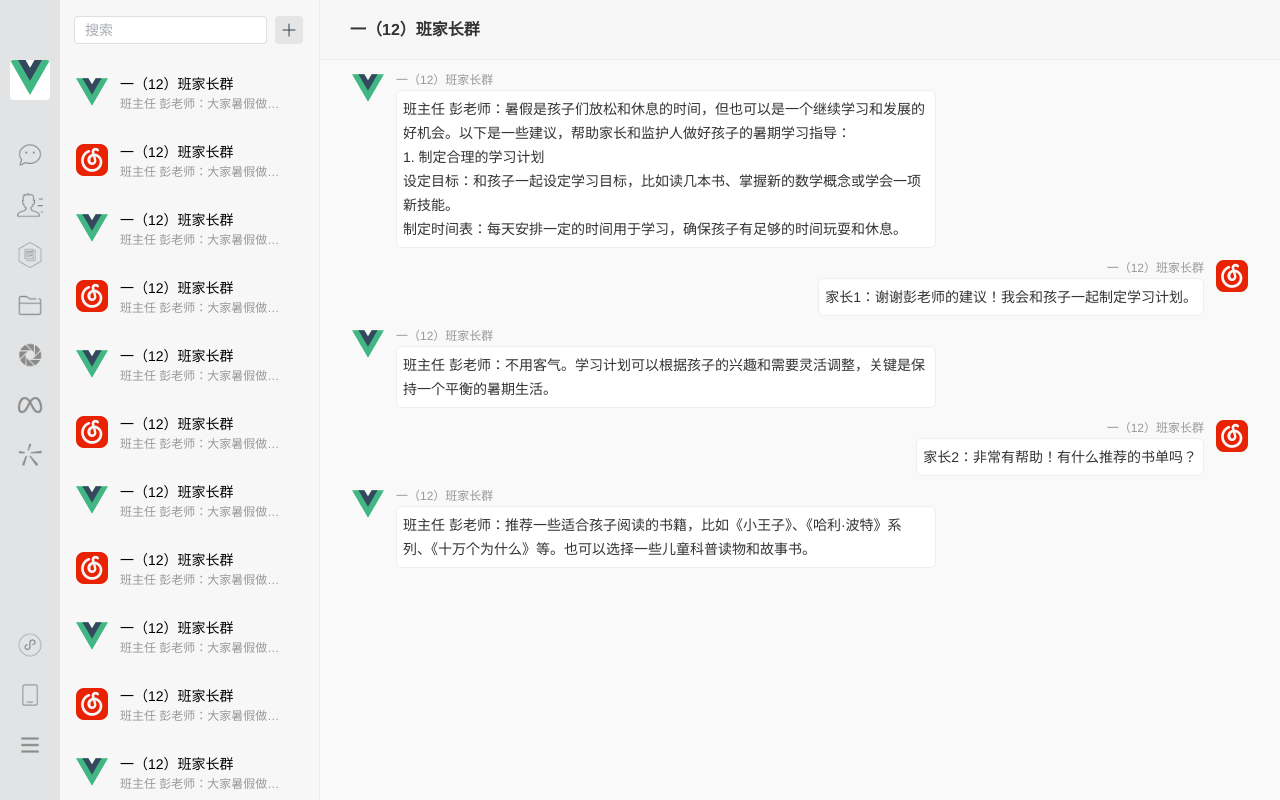
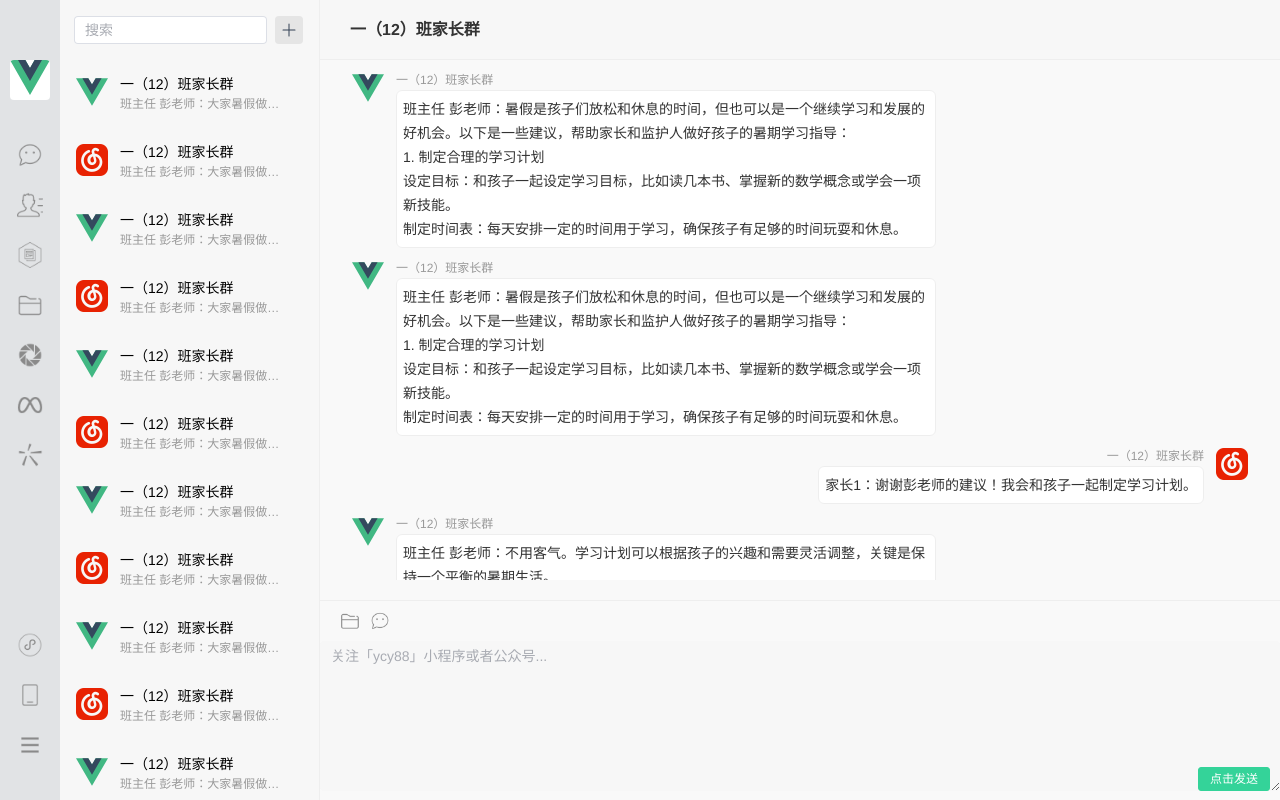
Before and after one commit to bobo88/VUE3-Electron-chat, a Vue app: page /#/chat in a window 1280 px wide. Built offline with nearby package versions, Linux system fonts and the light colour scheme.

Commit message:
feat: msg

```diff
--- a/src/views/chat/Chat.vue
+++ b/src/views/chat/Chat.vue
@@ -2,7 +2,8 @@
   <div class="chat-box">
     <h3 class="chat-title">一（12）班家长群</h3>
 
-    <ul class="chat-list-info">
+    <div class="chat-list-info">
+      <ul class="list-inner-box">
         <li class="chat-item cont-left">
           <div class="avatar"><img src="@/assets/logo.svg" alt="Avatar" /></div>
           <div class="chat-info">
@@ -16,56 +17,202 @@
             </div>
           </div>
         </li>
-      <li class="chat-item cont-right">
+
+        <li
+          v-for="(item, index) in chatData"
+          :key="index"
+          :class="['chat-item', item.align]"
+        >
           <div class="avatar">
-          <img src="@/assets/img/logo.png" alt="Avatar" />
+            <img :src="item.avatar" alt="Avatar" />
+            <!-- <img src="@/assets/logo.svg" alt="Avatar" /> -->
           </div>
           <div class="chat-info">
-          <div class="name">一（12）班家长群</div>
-          <div class="message">
-            家长1：谢谢彭老师的建议！我会和孩子一起制定学习计划。
-          </div>
-        </div>
-      </li>
-      <li class="chat-item cont-left">
-        <div class="avatar"><img src="@/assets/logo.svg" alt="Avatar" /></div>
-        <div class="chat-info">
-          <div class="name">一（12）班家长群</div>
-          <div class="message">
-            班主任
-            彭老师：不用客气。学习计划可以根据孩子的兴趣和需要灵活调整，关键是保持一个平衡的暑期生活。
-          </div>
-        </div>
-      </li>
-      <li class="chat-item cont-right">
-        <div class="avatar">
-          <img src="@/assets/img/logo.png" alt="Avatar" />
-        </div>
-        <div class="chat-info">
-          <div class="name">一（12）班家长群</div>
-          <div class="message">家长2：非常有帮助！有什么推荐的书单吗？</div>
-        </div>
-      </li>
-      <li class="chat-item cont-left">
-        <div class="avatar"><img src="@/assets/logo.svg" alt="Avatar" /></div>
-        <div class="chat-info">
-          <div class="name">一（12）班家长群</div>
-          <div class="message">
-            班主任
-            彭老师：推荐一些适合孩子阅读的书籍，比如《小王子》、《哈利·波特》系列、《十万个为什么》等。也可以选择一些儿童科普读物和故事书。
-          </div>
+            <div class="name">{{ item.name }}</div>
+            <div class="message" v-html="item.message"></div>
           </div>
         </li>
       </ul>
     </div>
+
+    <div class="msg-opt-box">
+      <div class="opt-btns">
+        <ul class="btns-list">
+          <li><img src="@/assets/img/file.png" alt="" /></li>
+          <li><img src="@/assets/img/chat.png" alt="" /></li>
+        </ul>
+      </div>
+
+      <div class="msg-box">
+        <el-input
+          v-model="message"
+          :autosize="{ minRows: 2, maxRows: 4 }"
+          type="textarea"
+          placeholder="关注「ycy88」小程序或者公众号..."
+        />
+        <div class="submit-btn">
+          <el-button type="primary" size="small" @click="submitMsg">
+            点击发送
+          </el-button>
+        </div>
+      </div>
+
+      <!-- <button id="sendButton">发送消息</button>
+      <p id="response"></p> -->
+    </div>
+  </div>
 </template>
 
 <script setup lang="ts">
-// xxx
+import { ref, reactive } from 'vue'
+// 或者写成绝对地址，则不需要import
+import logo from '@/assets/logo.svg'
+import userLogo from '@/assets/img/logo.png'
+
+const message = ref('')
+const chatData = reactive([
+  {
+    align: 'cont-left',
+    avatar: logo,
+    name: '一（12）班家长群',
+    message: `班主任 彭老师：暑假是孩子们放松和休息的时间，但也可以是一个继续学习和发展的好机会。以下是一些建议，帮助家长和监护人做好孩子的暑期学习指导：
+          <br />1. 制定合理的学习计划
+          <br />设定目标：和孩子一起设定学习目标，比如读几本书、掌握新的数学概念或学会一项新技能。
+          <br />制定时间表：每天安排一定的时间用于学习，确保孩子有足够的时间玩耍和休息。`
+  },
+  {
+    align: 'cont-right',
+    avatar: userLogo,
+    name: '一（12）班家长群',
+    message: '家长1：谢谢彭老师的建议！我会和孩子一起制定学习计划。'
+  },
+  {
+    align: 'cont-left',
+    avatar: logo,
+    name: '一（12）班家长群',
+    message:
+      '班主任 彭老师：不用客气。学习计划可以根据孩子的兴趣和需要灵活调整，关键是保持一个平衡的暑期生活。'
+  },
+  {
+    align: 'cont-right',
+    avatar: userLogo,
+    name: '一（12）班家长群',
+    message: '家长2：非常有帮助！有什么推荐的书单吗？'
+  },
+  {
+    align: 'cont-left',
+    avatar: logo,
+    name: '一（12）班家长群',
+    message:
+      '班主任 彭老师：推荐一些适合孩子阅读的书籍，比如《小王子》、《哈利·波特》系列、《十万个为什么》等。也可以选择一些儿童科普读物和故事书。'
+  },
+  {
+    align: 'cont-right',
+    avatar: userLogo,
+    name: '一（12）班家长群',
+    message: '家长3：这些书单非常不错！孩子们也可以互相推荐自己喜欢的书籍。'
+  },
+  {
+    align: 'cont-left',
+    avatar: logo,
+    name: '一（12）班家长群',
+    message:
+      '班主任 彭老师：好主意！孩子们通过分享书籍不仅可以增加阅读兴趣，还能提高他们的交流能力。'
+  },
+  {
+    align: 'cont-right',
+    avatar: userLogo,
+    name: '一（12）班家长群',
+    message: '家长4：除了阅读，还有没有其他适合孩子的暑期活动？'
+  },
+  {
+    align: 'cont-left',
+    avatar: logo,
+    name: '一（12）班家长群',
+    message:
+      '班主任 彭老师：可以考虑带孩子参加一些兴趣班，比如绘画、音乐、运动等。还可以组织一些亲子活动，增进亲子关系。'
+  },
+  {
+    align: 'cont-right',
+    avatar: userLogo,
+    name: '一（12）班家长群',
+    message:
+      '家长5：太好了！我会安排一些户外活动，让孩子们在玩耍中也能学到东西。'
+  }
+])
+
+const submitMsg = () => {
+  // 发送消息（渲染进程 ==> 主进程）
+  window.electron.ipcRenderer.send('message-from-renderer', message.value)
+
+  // 接受消息（主进程 ==> 渲染进程）
+  window.electron.ipcRenderer.on('message-from-main', (event, data) => {
+    console.log('🚀 ~ window.electron.ipcRenderer.on ~ event:', event)
+    console.log('🚀 ~ window.electron.ipcRenderer.on ~ data:', data)
+    chatData.push({
+      align: 'cont-right',
+      avatar: userLogo,
+      name: '一（12）班家长群',
+      message: data
+    })
+    // 处理数据
+    message.value = ''
+  })
+}
+// xx
 </script>
 
+<style lang="scss">
+.msg-box {
+  position: relative;
+  z-index: 1;
+  padding-bottom: 10px;
+  height: 160px;
+  overflow: auto;
+  .el-textarea {
+    height: 100%;
+    .el-textarea__inner {
+      height: 100% !important;
+      border: none !important;
+      box-shadow: none !important;
+      background: #f7f7f7 !important;
+    }
+  }
+  .submit-btn {
+    position: absolute;
+    z-index: 2;
+    bottom: 10px;
+    right: 10px;
+  }
+}
+</style>
 <style scoped lang="scss">
 .chat-box {
+  position: relative;
+  z-index: 1;
+  .msg-opt-box {
+    position: absolute;
+    z-index: 9;
+    bottom: 0;
+    left: 0;
+    width: 100%;
+    height: 200px;
+    border-top: 1px solid #eee;
+    .opt-btns {
+      width: 100%;
+      height: 40px;
+      .btns-list {
+        display: flex;
+        justify-content: flex-start;
+        padding: 10px 20px;
+        gap: 10px;
+        img {
+          width: 20px;
+          height: 20px;
+        }
+      }
+    }
+  }
   .chat-title {
     padding: 0 30px;
     height: 60px;
@@ -75,9 +222,16 @@
     font-weight: 600;
   }
   .chat-list-info {
-    padding: 10px 30px;
+    padding: 10px 0 220px;
     background: #f9f9f9;
     height: calc(100vh - 60px);
+    .list-inner-box {
+      padding: 0 30px;
+      width: 100%;
+      height: 100%;
+      overflow: auto;
+      box-sizing: border-box;
+    }
     .chat-item {
       margin-bottom: 10px;
       display: flex;
```
Also changed, not shown: index.js (+10 -3 lines), preload.js (+20 -7 lines). Lines whose indentation alone changed are shown as unchanged.
